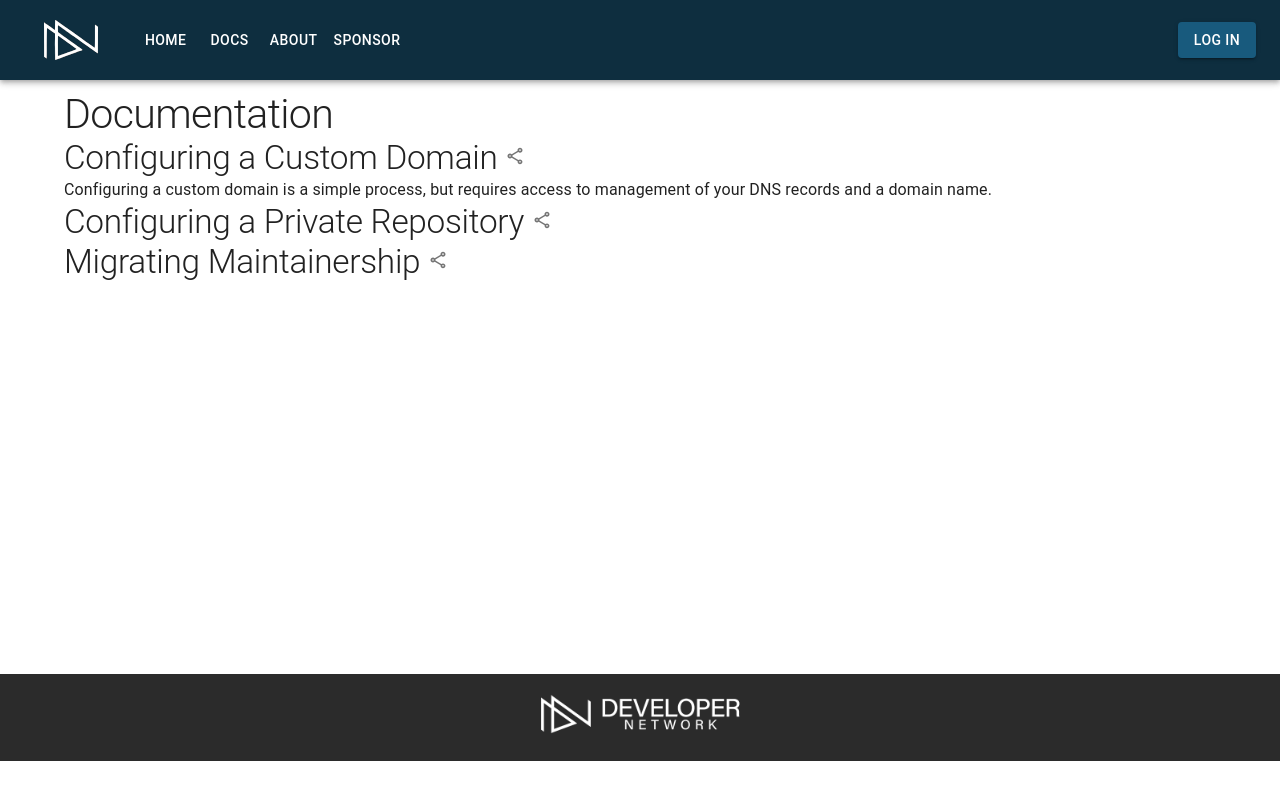
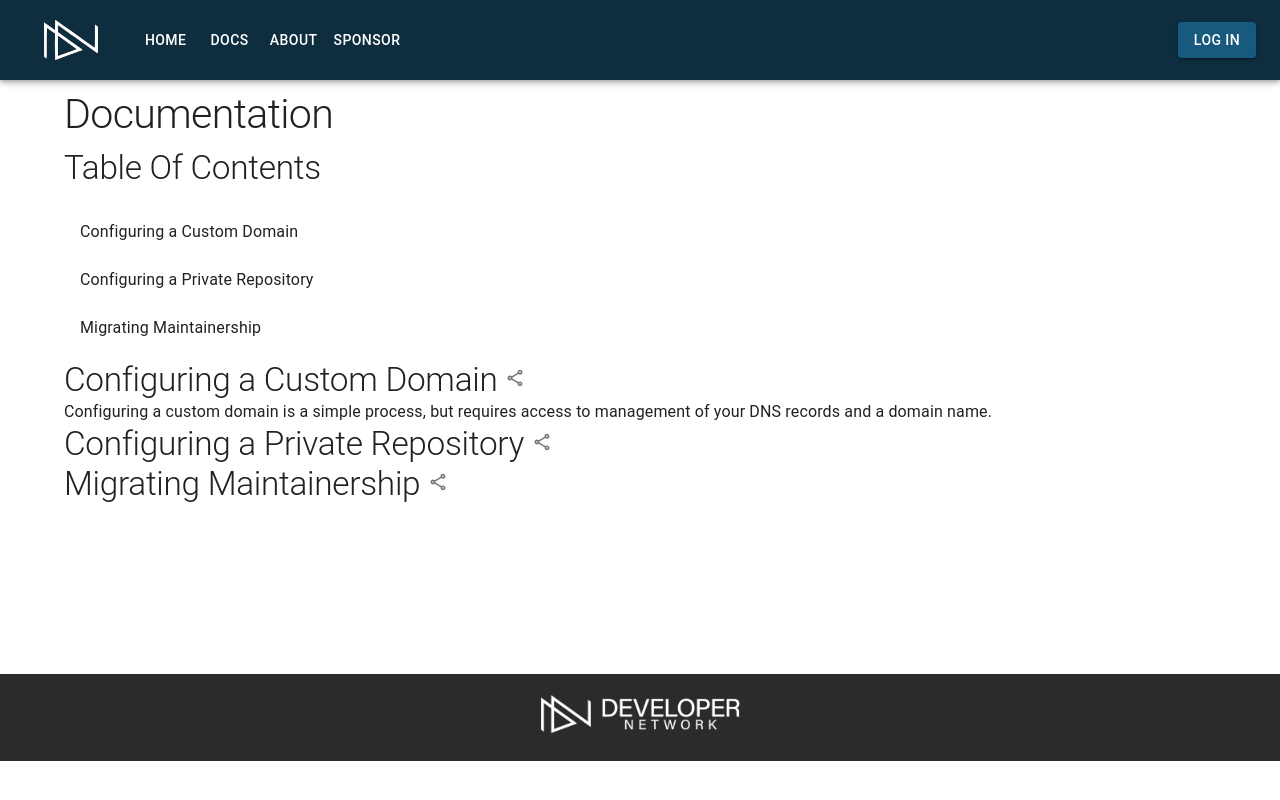
Before and after one commit to devnw/gopkgs-client, a React (Create React App) app: page /docs in a window 1280 px wide. Built offline with nearby package versions, Linux system fonts and the light colour scheme.

Commit message:
Fixed the render option

```diff
--- a/src/components/TOC.js
+++ b/src/components/TOC.js
@@ -61,14 +61,40 @@ const RecursiveTOC = (children) => {
 };
 
 const TOC = (props) => {
+  if (props.render) {
+    return null;
+  }
+
   const contents = RecursiveTOC(props.children);
-  let loc = -1;
   return (
     <>
       {props.children.map((child, index) => {
-        if (child.type === "h1" || child.props.variant === "h1") {
-          loc = index;
-        } else if (loc !== -1 && index === loc + 1) {
+        if (props.hasToc && child.type?.name === "TOC") {
+          return (
+            <>
+              <Typography
+                id="toc"
+                className={headerClass}
+                sx={{
+                  marginTop: "10px",
+                }}
+                variant="h2"
+                component="div"
+                gutterBottom
+              >
+                Table Of Contents
+              </Typography>
+              <List className="toc-list">
+                {contents.map((child, index) => {
+                  return <div key={index}>{child}</div>;
+                })}
+              </List>
+            </>
+          );
+        } else if (
+          !props.hasToc &&
+          (child.type === "h1" || child.props.variant === "h1")
+        ) {
           return (
             <div key={index}>
               {child}
--- a/src/pages/About/About.js
+++ b/src/pages/About/About.js
@@ -33,7 +33,7 @@ const About = () => {
 
   return (
     <Container sx={{ padding: "10px" }}>
-      <TOC>
+      <TOC hasToc>
         <Ref variant="h1">
           About Custom Domain Imports (aka. Vanity Imports) in Google Go
         </Ref>
@@ -43,6 +43,7 @@ const About = () => {
           having to go through the hassle of setting up a custom static site
           with meta tags, hosting, content, etc.
         </Typography>
+        <TOC render />
         <div>{aboutInfo}</div>
       </TOC>
     </Container>
--- a/src/pages/Docs/Docs.js
+++ b/src/pages/Docs/Docs.js
@@ -2,10 +2,12 @@ import React from "react";
 import { Container, Typography, Box } from "@mui/material";
 
 import Ref from "../../components/Ref";
+import TOC from "../../components/TOC";
 
 const Docs = () => {
   return (
     <Container sx={{ padding: "10px" }}>
+      <TOC>
         <Ref variant="h1">Documentation</Ref>
 
         <Box>
@@ -17,6 +19,7 @@ const Docs = () => {
         </Box>
         <Ref variant="h2">Configuring a Private Repository</Ref>
         <Ref variant="h2">Migrating Maintainership</Ref>
+      </TOC>
     </Container>
   );
 };
```
Lines whose indentation alone changed are shown as unchanged.
